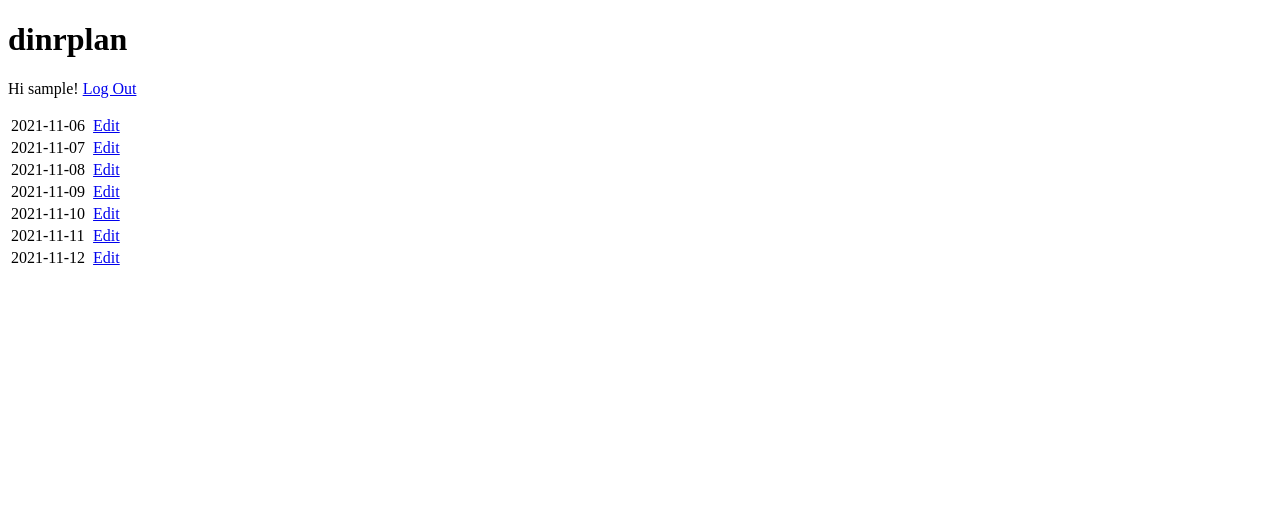
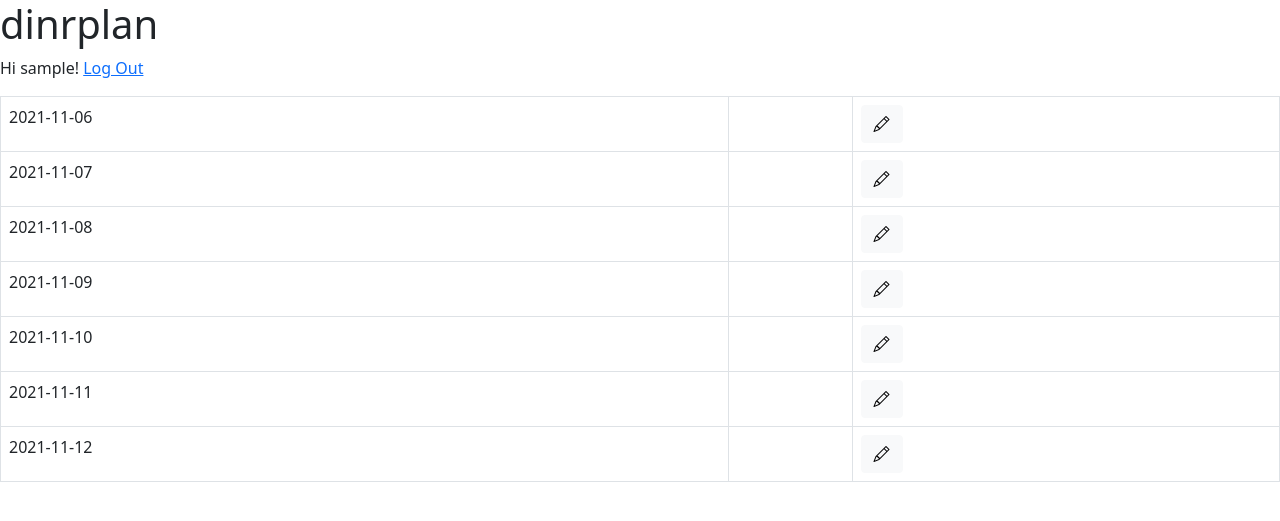
Before and after one commit to Godsmith/dinrplan, a Django app: page / in a window 1280 px wide. Shown: the top 521 px of the page. Run offline with Django 3.2, Linux system fonts and the light colour scheme; the visitor is signed in with stand-in values (Sample User, id 1); data that the repository does not hold is empty; some libraries are stand-ins or nearby versions.

Commit message:
Add bootstrap

```diff
--- a/planner/templates/planner/index.html
+++ b/planner/templates/planner/index.html
@@ -2,13 +2,13 @@
 
 {% block content %}
 <p>
-  <table>
+  <table class="table table-bordered">
     {% for day in days %}
       <tr>
         <td>{{ day.date.isoformat }}</td>
         <td><a href="{% url 'createmeal' %}">{{ day.text }}</a></td>
         <td>
-          <a href="{% url 'showday' date_=day.date %}">Edit</a>
+          <a class="btn btn-light" href="{% url 'showday' date_=day.date %}"><i class="bi bi-pencil"></i></a>
         </td>
       </tr>
     {% endfor %}
--- a/templates/base.html
+++ b/templates/base.html
@@ -3,6 +3,9 @@
 <head>
   <meta charset="utf-8">
   <title>{% block title %}dinrplan{% endblock %}</title>
+  <link href="https://cdn.jsdelivr.net/npm/bootstrap@5.1.3/dist/css/bootstrap.min.css" rel="stylesheet" integrity="sha384-1BmE4kWBq78iYhFldvKuhfTAU6auU8tT94WrHftjDbrCEXSU1oBoqyl2QvZ6jIW3" crossorigin="anonymous">
+  <script src="https://cdn.jsdelivr.net/npm/bootstrap@5.1.3/dist/js/bootstrap.bundle.min.js" integrity="sha384-ka7Sk0Gln4gmtz2MlQnikT1wXgYsOg+OMhuP+IlRH9sENBO0LRn5q+8nbTov4+1p" crossorigin="anonymous"></script>
+  <link rel="stylesheet" href="https://cdn.jsdelivr.net/npm/bootstrap-icons@1.7.0/font/bootstrap-icons.css">
 </head>
 <body>
   <h1>dinrplan</h1>
```
